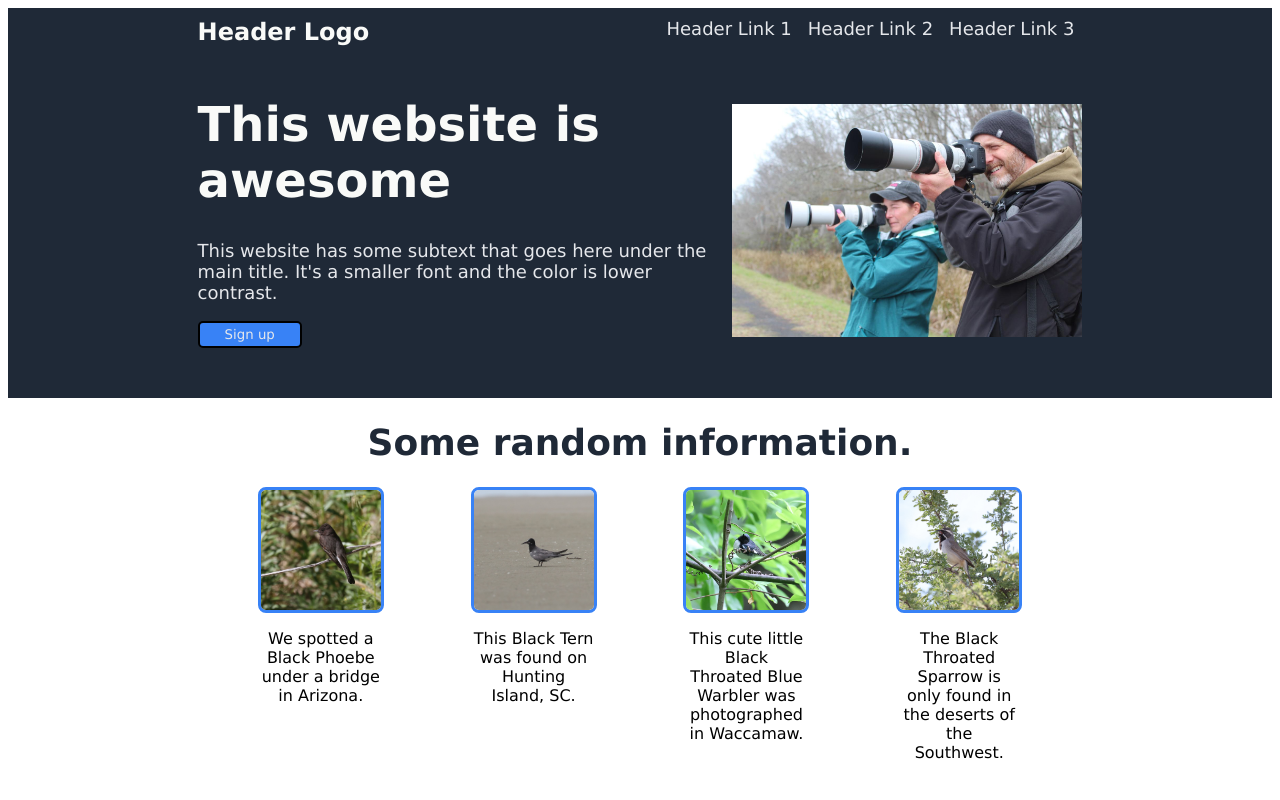
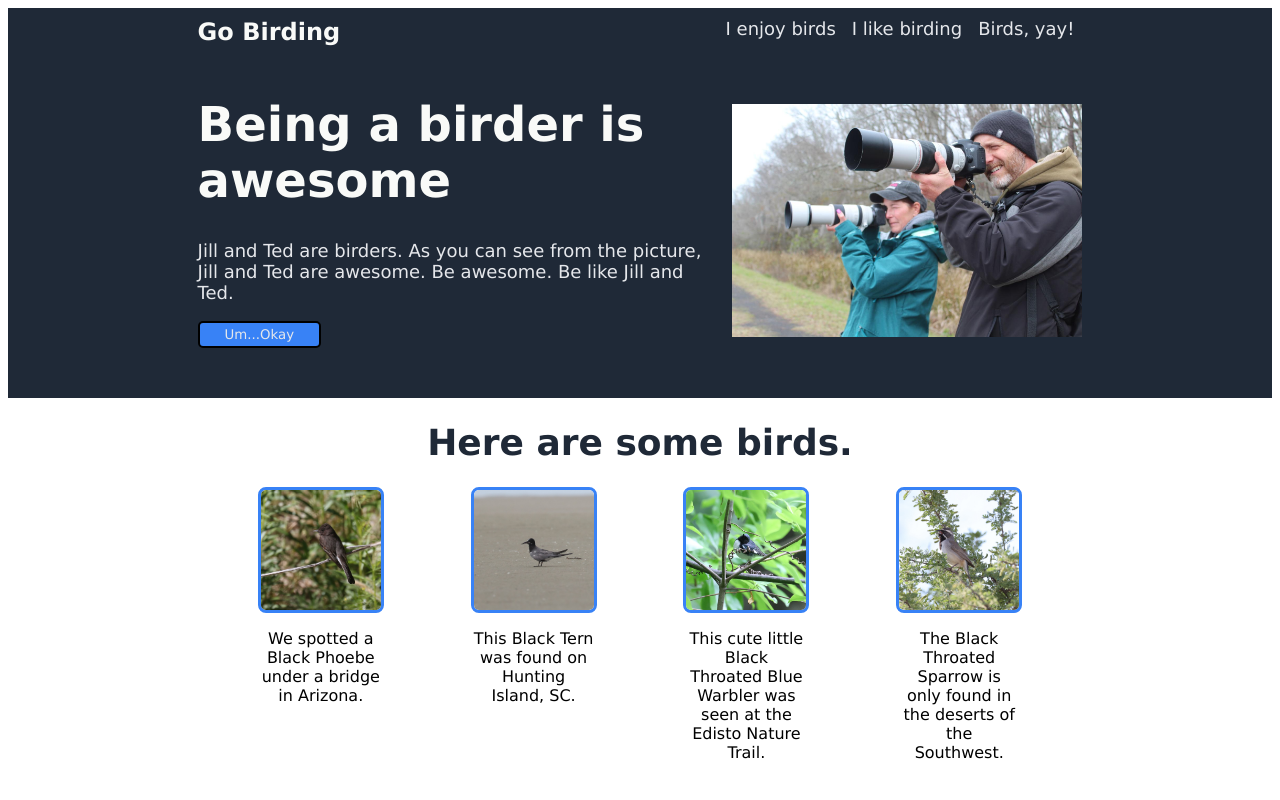
Before and after one commit to tfalasco/odin-landing-page, a plain HTML site: page index.html in a window 1280 px wide. Shown: the top 800 px of the page. Drawn offline with Linux system fonts and the light colour scheme.

Commit message:
Update landing page content

```diff
--- a/index.html
+++ b/index.html
@@ -8,20 +8,20 @@
     <body>
         <div class="hero">
             <div class="header">
-                <div class="header-logo">Header Logo</div>
+                <div class="header-logo">Go Birding</div>
                 <div class="right-links">
                     <ul>
-                        <li><a href="#">Header Link 1</a></li>
-                        <li><a href="#">Header Link 2</a></li>
-                        <li><a href="#">Header Link 3</a></li>
+                        <li><a href="#">I enjoy birds</a></li>
+                        <li><a href="#">I like birding</a></li>
+                        <li><a href="#">Birds, yay!</a></li>
                     </ul>
                 </div>
             </div>
             <div class="media">
                 <div class="media-content">
-                    <h1>This website is awesome</h1>
-                    <p>This website has some subtext that goes here under the main title.  It's a smaller font and the color is lower contrast.</p>
-                    <button>Sign up</button>
+                    <h1>Being a birder is awesome</h1>
+                    <p>Jill and Ted are birders. As you can see from the picture, Jill and Ted are awesome. Be awesome. Be like Jill and Ted.</p>
+                    <button>Um...Okay</button>
                 </div>
                 <div class="media-image">
                     <img src="img/jill-and-ted-large.jpg" alt="Two photographers taking distant photos with telephoto lenses."/>
@@ -29,7 +29,7 @@
             </div>
         </div>
         <div class="info">
-            <h1>Some random information.</h1>
+            <h1>Here are some birds.</h1>
             <div class="cards">
                 <div class="card">
                     <img src="img/black-phoebe.jpg" alt="Side view of a Black Phoebe perched in shrubbery.">
@@ -41,7 +41,7 @@
                 </div>
                 <div class="card">
                     <img src="img/black-throated-blue.jpg" alt="A Black Throated Blue Warbler striking a cute pose.">
-                    <p>This cute little Black Throated Blue Warbler was photographed in Waccamaw.</p>
+                    <p>This cute little Black Throated Blue Warbler was seen at the Edisto Nature Trail.</p>
                 </div>
                 <div class="card">
                     <img src="img/black-throated-sparrow.jpg" alt="A Black Throated Sparrow singing in a treetop.">
@@ -58,7 +58,7 @@
                 <h1>Become a Birder! It's time!</h1>
                 <p>Show your commitment to becoming a better birder by clicking that button right over there!</p>
             </div>
-            <button>I Promise</button>
+            <button>I Guess So</button>
         </div>
         <div class="footer">
             <p>Copyright &copy; Ted Falasco 2024</p>
```
